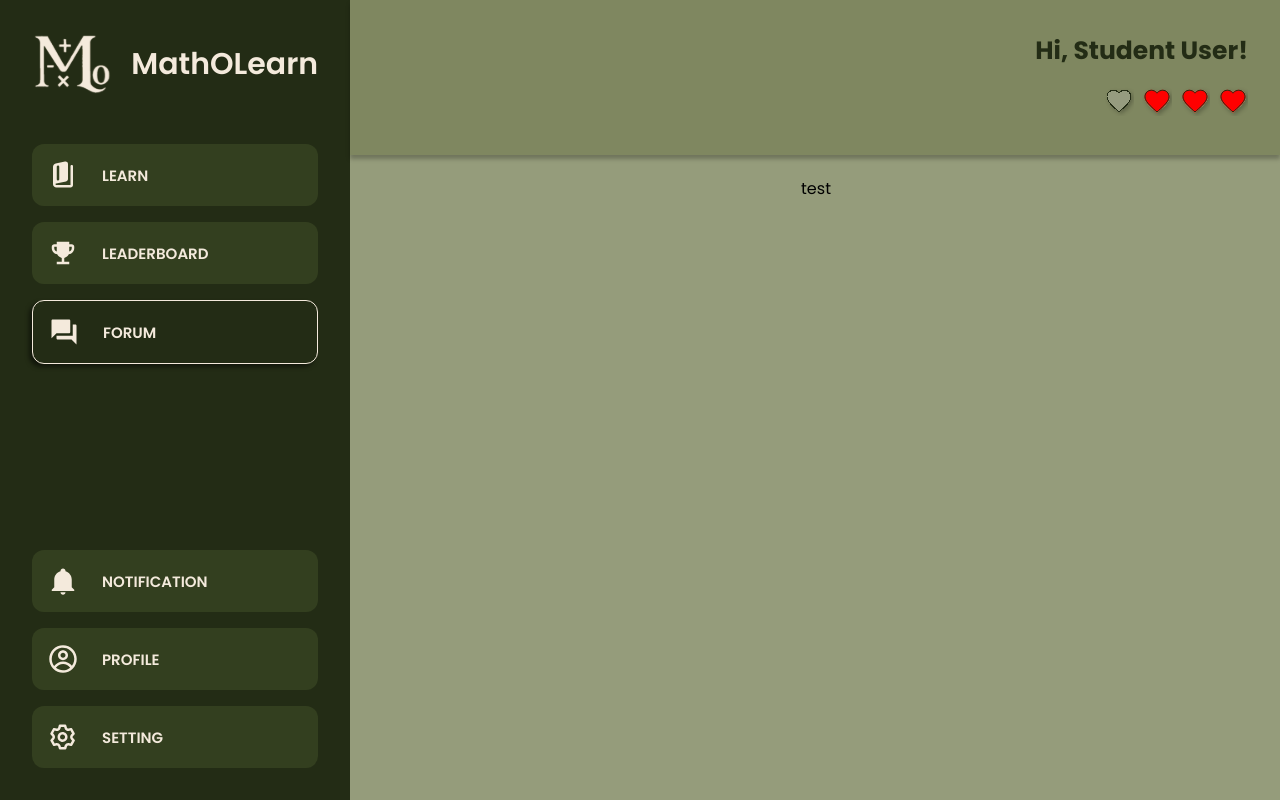
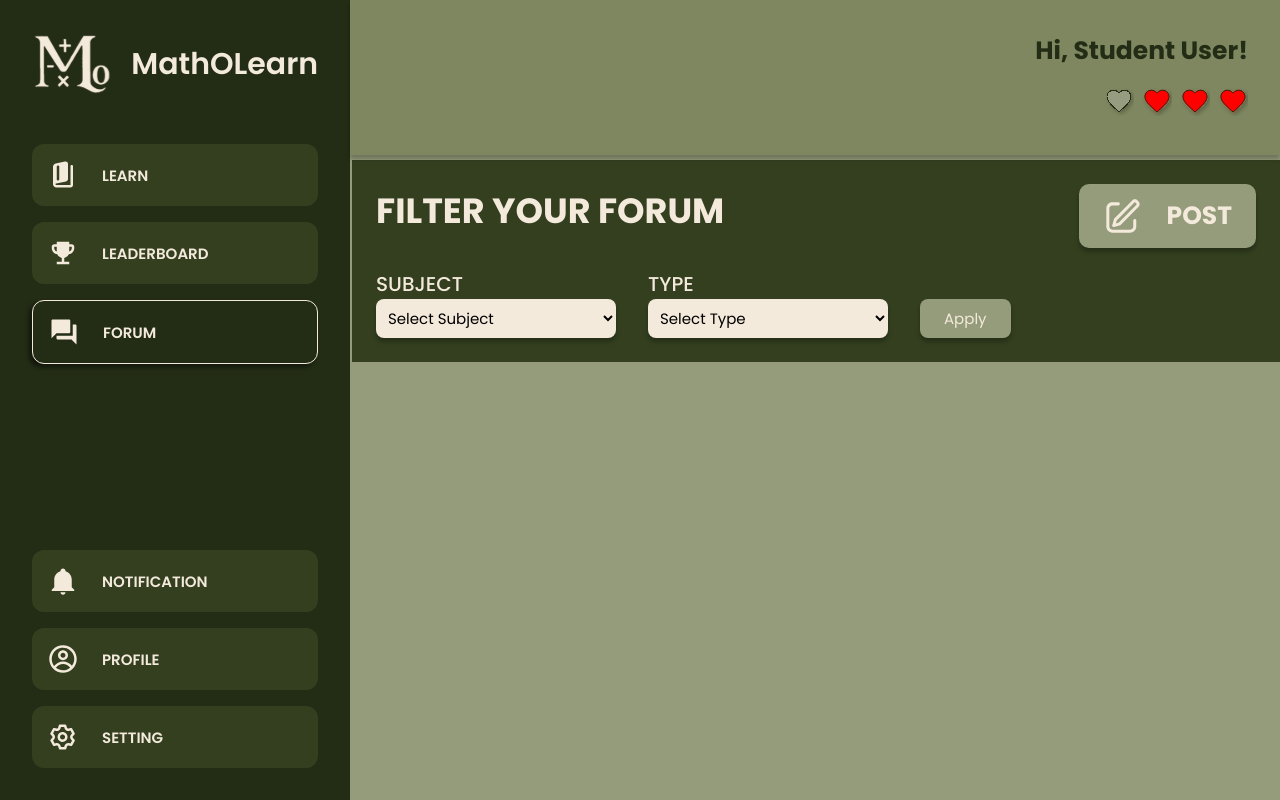
Before and after one commit to Slaxius/MathOLearn, a React (Vite) app: page /forum in a window 1280 px wide. Built offline with nearby package versions, Linux system fonts and the light colour scheme.

Commit message:
Created forum header

```diff
--- a/src/css/Forum.css
+++ b/src/css/Forum.css
@@ -0,0 +1,88 @@
+.main-section.forum {
+  padding: 0;
+
+  .forum-header {
+    display: flex;
+    width: 100%;
+    height: fit-content;
+    background-color: var(--olive);
+    padding: 1.5rem;
+
+    .filter-forum {
+      display: flex;
+      flex-direction: column;
+      width: 100%;
+      gap: 2rem;
+
+      .filter-title {
+        color: var(--linen);
+        text-transform: uppercase;
+      }
+
+      .filter-control {
+        display: flex;
+        align-items: flex-end;
+        gap: 2rem;
+
+        .filter-group {
+          display: flex;
+          flex-direction: column;
+
+          .filter-label {
+            color: var(--linen);
+          }
+
+          .filter-select {
+            background-color: var(--linen);
+            width: 15rem;
+            padding: 0.5rem;
+            border-radius: 8px;
+            box-shadow: 0 4px 4px rgba(0, 0, 0, 0.25);
+          }
+        }
+
+        .apply-button {
+          background-color: var(--darkseagreen);
+          color: var(--linen);
+          padding: 0.5rem 1.5rem;
+          border-radius: 8px;
+          box-shadow: 0 4px 4px rgba(0, 0, 0, 0.25);
+          cursor: pointer;
+        }
+
+        .apply-button:hover {
+          background-color: var(--olivedrab);
+        }
+      }
+    }
+
+    .post-forum {
+      display: flex;
+      align-items: flex-start;
+      justify-content: flex-end;
+
+      .post-button {
+        display: flex;
+        color: var(--linen);
+        align-items: center;
+        justify-content: space-between;
+        padding: 0.75rem 1.5rem;
+        background-color: var(--darkseagreen);
+        border-radius: 10px;
+        box-shadow: 0 4px 4px rgba(0, 0, 0, 0.25);
+        gap: 1.5rem;
+        text-transform: uppercase;
+        cursor: pointer;
+
+        img {
+          width: 2.5rem;
+          height: 2.5rem;
+        }
+      }
+
+      .post-button:hover {
+        background-color: var(--olivedrab);
+      }
+    }
+  }
+}
--- a/src/pages/Forum.jsx
+++ b/src/pages/Forum.jsx
@@ -1,15 +1,53 @@
-import React from "react";
 import Navbar from "../components/navbar.jsx";
 import Header from "../components/header.jsx";
 import "../css/Forum.css";
+import postIcon from "../assets/icon/post_icon.svg";
+import Button from "../components/button.jsx"
 
 function Forum() {
   return (
     <div className="page">
       <Navbar />
       <Header />
-      <div className="main-section">
-        <p>test</p>
+      <div className="main-section forum">
+        <div className="forum-header">
+          <div className="filter-forum">
+            <div className="filter-title header3">Filter your forum</div>
+            <div className="filter-control">
+              <div className="filter-group">
+                <label className="filter-label body1">SUBJECT</label>
+                <select className="filter-select body2">
+                  <option value="">Select Subject</option>
+                  <option value="all">All Subjects</option>
+                  <option value="calculus">Calculus</option>
+                  <option value="algebra">Linear Algebra</option>
+                  <option value="statistics">Statistics</option>
+                  <option value="geometry">Geometry</option>
+                </select>
+              </div>
+
+              <div className="filter-group">
+                <label className="filter-label body1">TYPE</label>
+                <select className="filter-select body2">
+                  <option value="">Select Type</option>
+                  <option value="all">All Types</option>
+                  <option value="quiz">Quiz</option>
+                  <option value="lecture">Lecture</option>
+                  <option value="exercise">Exercise</option>
+                  <option value="discussion">Discussion</option>
+                </select>
+              </div>
+
+              <button className="apply-button body2">Apply</button>
+            </div>
+          </div>
+          <div className="post-forum">
+            <div className="post-button">
+              <img src={postIcon} alt="post-icon" />
+              <p className="header5 post-text">Post</p>
+            </div>
+          </div>
+        </div>
       </div>
     </div>
   );
```
Also changed, not shown: src/assets/icon/post_icon.svg (added).
